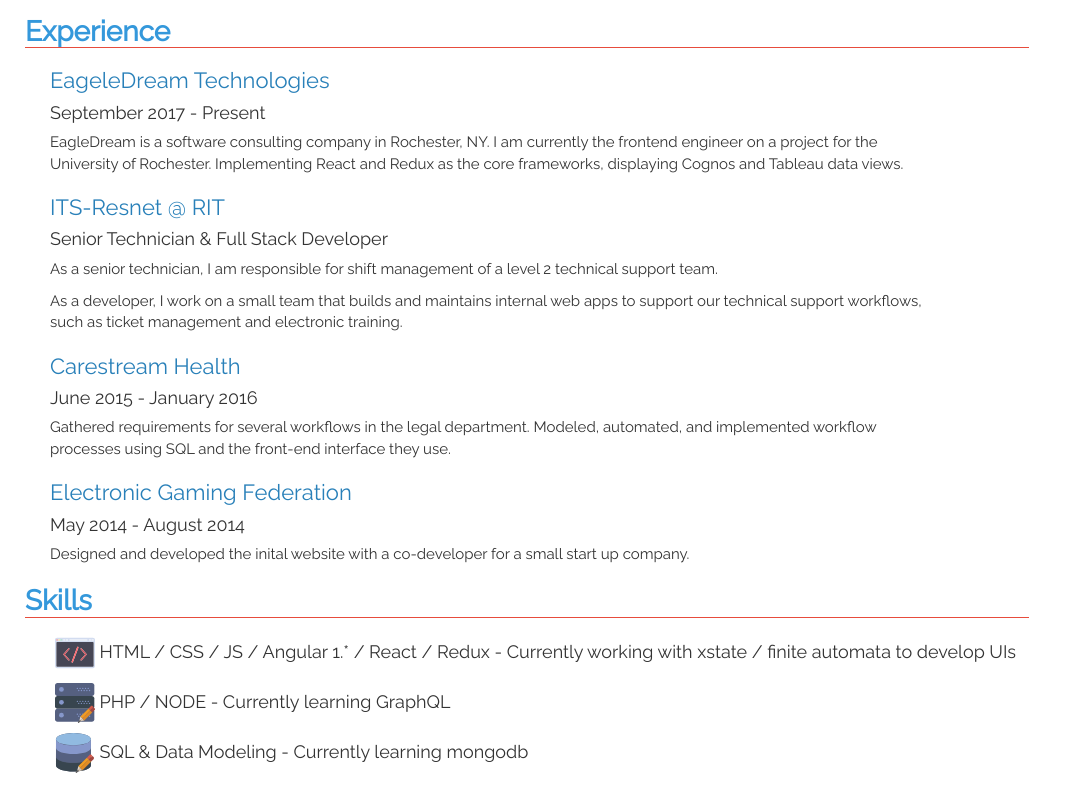
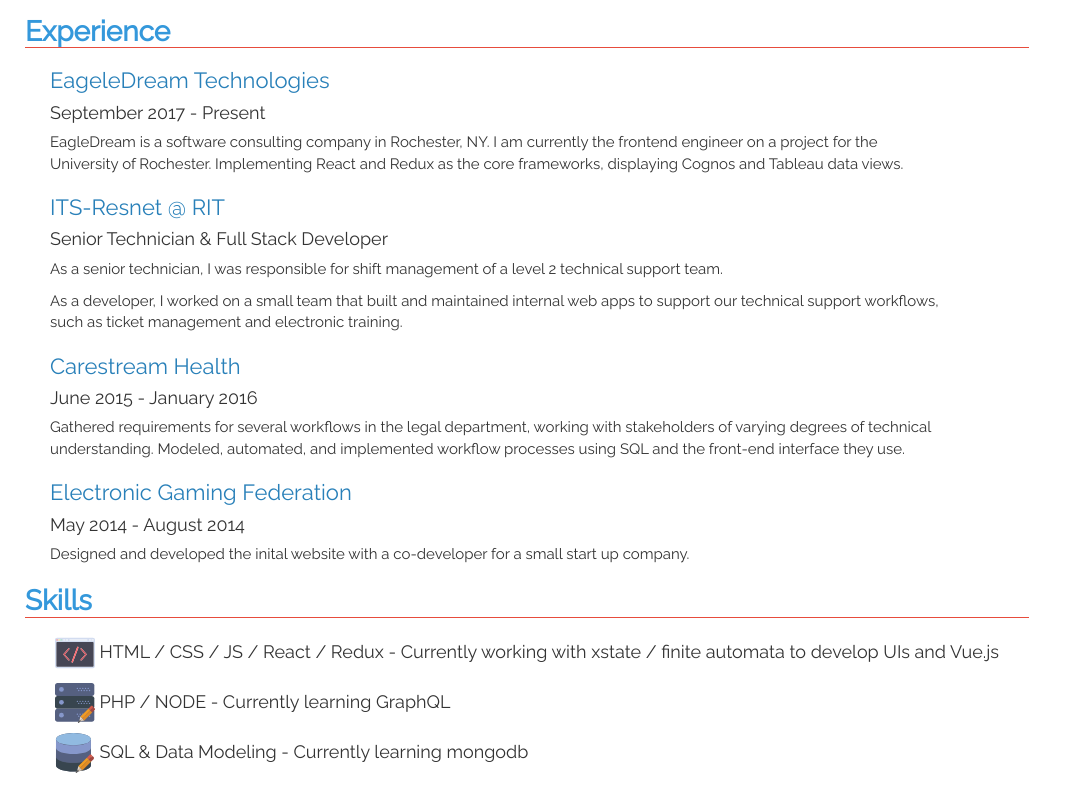
Before and after one commit to Rangoons/resume, a plain HTML site: page index.html in a window 1280 px wide. Shown: the part 337-1125 px from the top of the page, without its empty margins (0-1067 px from the left). Drawn offline with nearby package versions, Linux system fonts and the light colour scheme.

Commit message:
Update index.html

```diff
--- a/index.html
+++ b/index.html
@@ -44,13 +44,13 @@
   <div class="job">
     <h2>ITS-Resnet @ RIT</h2>
     <h3>Senior Technician & Full Stack Developer</h3>
-    <p>As a senior technician, I am responsible for shift management of a level 2 technical support team.</p>
-    <p>As a developer, I work on a small team that builds and maintains internal web apps to support our technical support workflows, such as ticket management and electronic training.</p>
+    <p>As a senior technician, I was responsible for shift management of a level 2 technical support team.</p>
+    <p>As a developer, I worked on a small team that built and maintained internal web apps to support our technical support workflows, such as ticket management and electronic training.</p>
   </div>
   <div class="job">
     <h2>Carestream Health</h2>
     <h3>June 2015 - January 2016</h3>
-    <p>Gathered requirements for several workflows in the legal department. Modeled, automated, and implemented workflow processes using SQL and the front-end interface they use.</p>
+    <p>Gathered requirements for several workflows in the legal department, working with stakeholders of varying degrees of technical understanding. Modeled, automated, and implemented workflow processes using SQL and the front-end interface they use.</p>
   </div>
 <div class="job">
   <h2>Electronic Gaming Federation</h2>
@@ -60,7 +60,7 @@
 <h1>Skills</h1>
   <div class="skills">
     <ul class=skillslist>
-      <li id="web"><img src="icons/browser.svg" alt="" class="skill"> HTML / CSS / JS / Angular 1.* / React / Redux - Currently working with xstate / finite automata to develop UIs</li>
+      <li id="web"><img src="icons/browser.svg" alt="" class="skill"> HTML / CSS / JS / React / Redux - Currently working with xstate / finite automata to develop UIs and Vue.js</li>
       <li id="server"><img src="icons/server-12.svg" alt="" class="skill"> PHP / NODE - Currently learning GraphQL </li>
       <li id="db"><img src="icons/database-12.svg" alt="" class="skill"> SQL & Data Modeling - Currently learning mongodb</li>
       <!-- <li id="framework"> Backbone</li> -->
```
